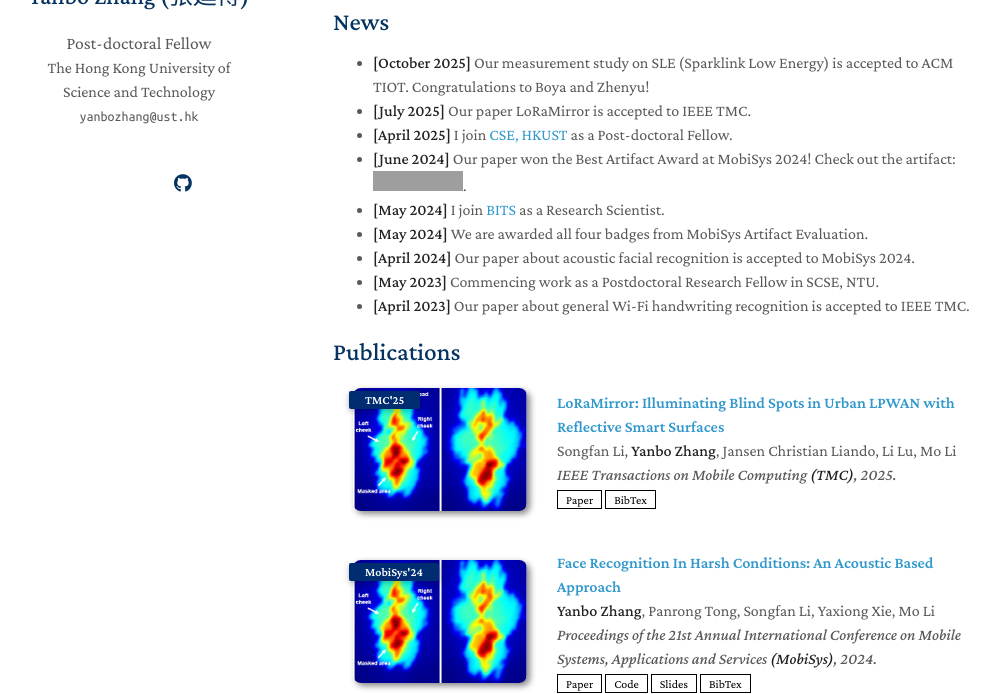
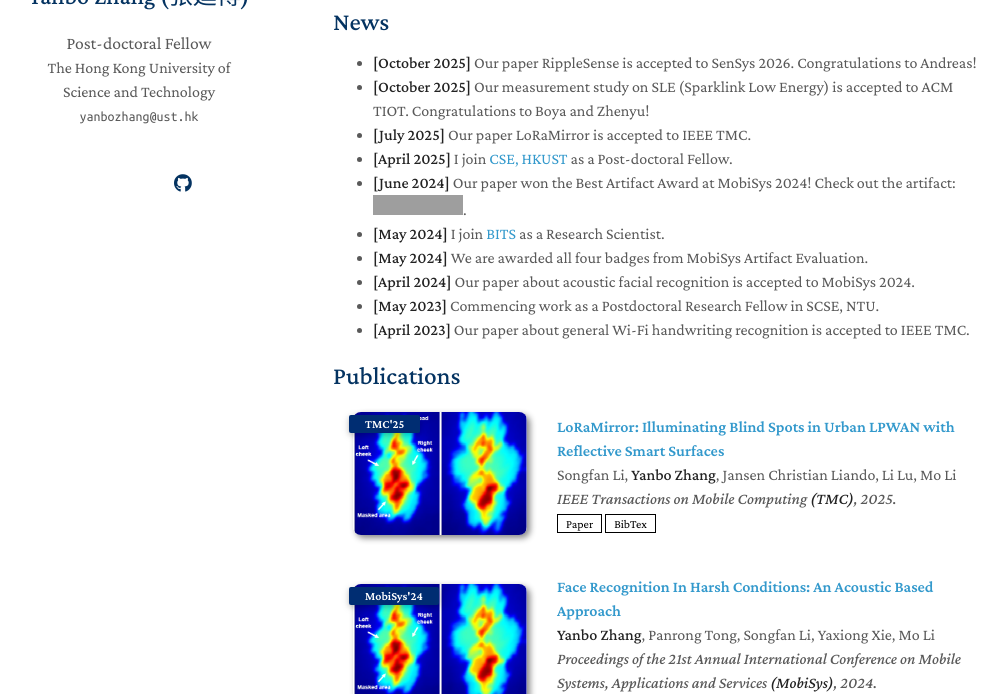
Before and after one commit to yanbozhang003/yanbozhang003.github.io, a Jekyll site: the page built from index.md, in a window 1280 px wide and 900 px high, scrolled down 333 px, cut to the strip 206-900 px from the top of the window. Shown: the whole strip, without its empty margins (137-1144 px from the left). Built offline with Jekyll 4.4.1, drawn with Linux system fonts in a browser that asks for light colours; nearby versions of some CDN libraries; a style sheet for code colours, icons or effects is not loaded; our own code applies the rules of GitHub Pages for plain Markdown files; grey boxes are pictures that could not be loaded.

Commit message:
Update index.md

```diff
--- a/index.md
+++ b/index.md
@@ -25,6 +25,7 @@
 <!-- - **Reconfigurable Intelligent Surface (RIS):** Antenna design and system optimization -->
 
 ## News
+- **[October 2025]** Our paper RippleSense is accepted to SenSys 2026. Congratulations to Andreas!
 - **[October 2025]** Our measurement study on SLE (Sparklink Low Energy) is accepted to ACM TIOT. Congratulations to Boya and Zhenyu!
 - **[July 2025]** Our paper LoRaMirror is accepted to IEEE TMC.
 - **[April 2025]** I join [CSE, HKUST](https://cse.hkust.edu.hk/) as a Post-doctoral Fellow.
```
